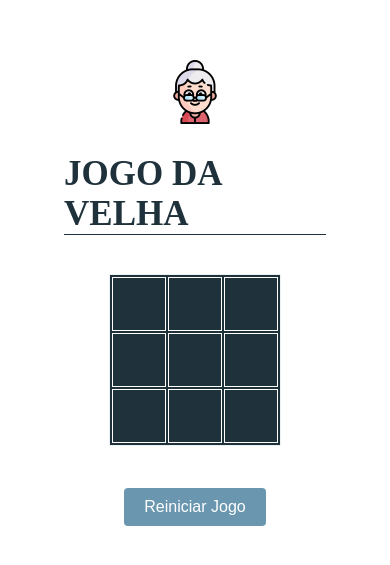
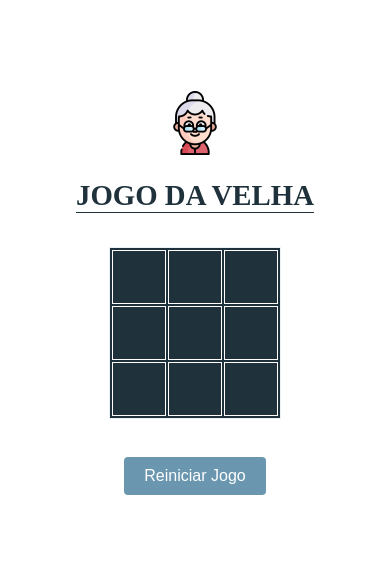
Before and after one commit to BrenoSoares99/jogo-da-velha, a plain HTML site: page index.html in a window 390 px wide. Shown: the part 137-702 px from the top of the page. Drawn offline with Linux system fonts and the light colour scheme.

Commit message:
responsividade

```diff
--- a/style.css
+++ b/style.css
@@ -33,7 +33,7 @@ body {
 .apresentacao__nome{
     text-transform: uppercase;
     color: #1f323c;
-    font-size: 35px;
+    font-size: 2.2rem;
     border-bottom: 1px solid #1f323c;
 }
 
@@ -83,3 +83,15 @@ td:hover {
     box-shadow: 0 12px 16px 0 rgba(0,0,0,0.24), 0 17px 50px 0 rgba(0,0,0,0.19);
     transform: scale(1.1);
   }
+
+  @media (max-width: 440px) {
+    .apresentacao__nome {
+        font-size: 1.8rem;
+        text-align: center;
+    }
+
+    .text__message{
+        font-size: 1.2rem;
+        text-align: center;
+    }
+  }
```
